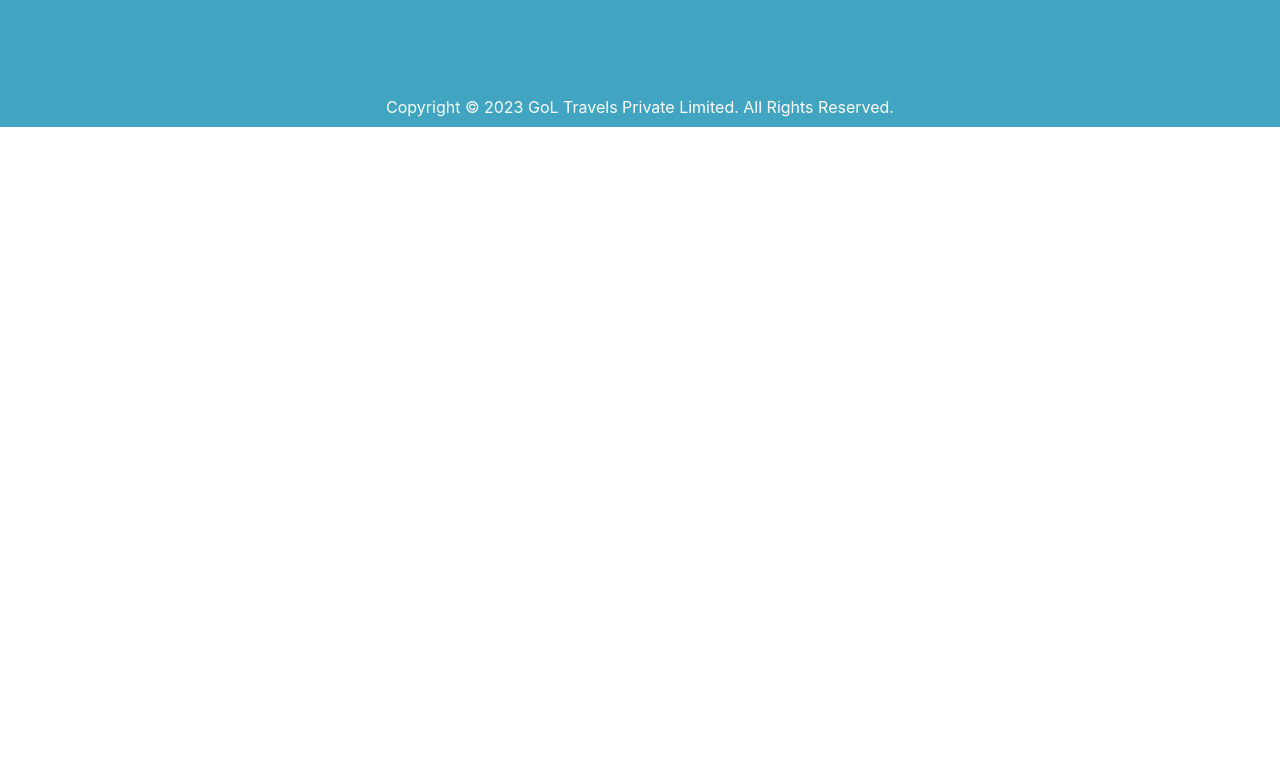
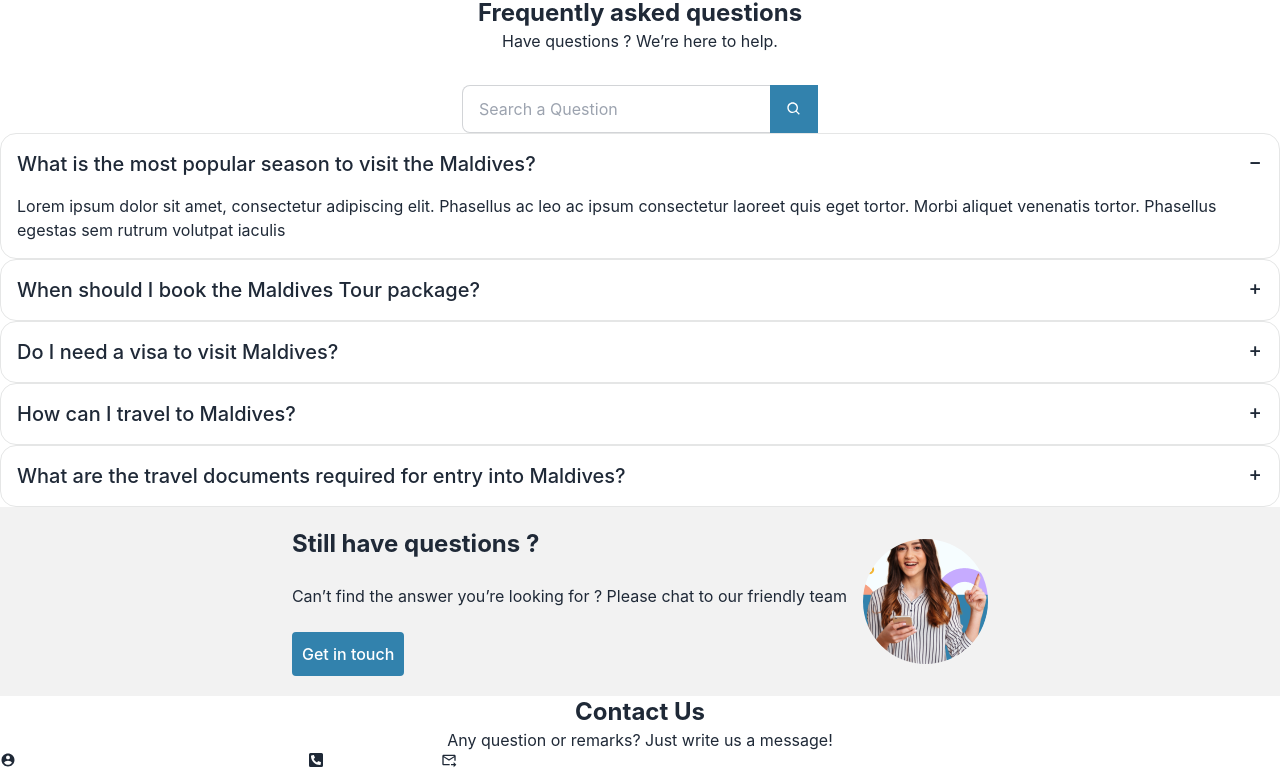
Before and after one commit to rhnchowdhury/Agumentik-Frontend-assignment, a React (Create React App) app: page /support in a window 1280 px wide. Shown: the part 513-1284 px from the top of the page. Before the commit the page ends 800 px from the top, so only its background shows below. Built offline with nearby package versions, Linux system fonts and the light colour scheme.

Commit message:
support part half added

```diff
--- a/src/Components/Pages/Supports/Support.js
+++ b/src/Components/Pages/Supports/Support.js
@@ -1,9 +1,84 @@
 import React from 'react';
+import img1 from '../../../assets/support.png';
+import img2 from '../../../assets/girl.png';
+import { BiSearch } from "react-icons/bi";
+import { IoMdContact } from "react-icons/io";
+import { FaPhoneSquareAlt } from "react-icons/fa";
+import { MdOutlineForwardToInbox } from "react-icons/md";
 
 const Support = () => {
     return (
         <div>
-            <img src="" alt="" />
+            <img src={img1} alt="" />
+            <div>
+                <h1 className='text-center text-2xl font-bold'>Frequently asked questions</h1>
+                <p className='text-center'>Have questions ? We’re here to help.</p>
+                <span className='card-actions justify-center mt-8'>
+                    <input type="text" placeholder="Search a Question" className="input input-bordered w-full max-w-xs" />
+                    <button className='p-4 text-white -ml-5' style={{ background: '#3282AD' }}><BiSearch></BiSearch> </button>
+                </span>
+                <div>
+                    <div tabIndex={0} className="collapse collapse-plus collapse-open border border-base-300 bg-base-100 rounded-box">
+                        <div className="collapse-title text-xl font-medium">
+                            What is the most popular season to visit the Maldives?
+                        </div>
+                        <div className="collapse-content">
+                            <p>Lorem ipsum dolor sit amet, consectetur adipiscing elit. Phasellus ac leo ac ipsum consectetur laoreet quis eget tortor. Morbi aliquet venenatis tortor. Phasellus egestas sem rutrum volutpat iaculis</p>
+                        </div>
+                    </div>
+                    <div tabIndex={0} className="collapse collapse-plus border border-base-300 bg-base-100 rounded-box">
+                        <div className="collapse-title text-xl font-medium">
+                            When should I book the Maldives Tour package?
+                        </div>
+                    </div>
+                    <div tabIndex={0} className="collapse collapse-plus border border-base-300 bg-base-100 rounded-box">
+                        <div className="collapse-title text-xl font-medium">
+                            Do I need a visa to visit Maldives?
+                        </div>
+                    </div>
+                    <div tabIndex={0} className="collapse collapse-plus border border-base-300 bg-base-100 rounded-box">
+                        <div className="collapse-title text-xl font-medium">
+                            How can I travel to Maldives?
+                        </div>
+                    </div>
+                    <div tabIndex={0} className="collapse collapse-plus border border-base-300 bg-base-100 rounded-box">
+                        <div className="collapse-title text-xl font-medium">
+                            What are the travel documents required for entry into Maldives?
+                        </div>
+                    </div>
+                </div>
+                <div>
+                    <div className="hero bg-base-200">
+                        <div className="hero-content flex-col lg:flex-row-reverse">
+                            <img src={img2} alt='' className="max-w-sm mask mask-circle" />
+                            <div>
+                                <h3 className="text-2xl font-bold">Still have questions ?</h3>
+                                <p className="py-6">Can’t find the answer you’re looking for ? Please chat to our friendly team</p>
+                                <button className="text-white p-2 font-medium rounded" style={{ border: '2px solid #3282AD', background: '#3282AD' }}>Get in touch</button>
+                            </div>
+                        </div>
+                    </div>
+                </div>
+                <div>
+                    <h1 className='text-center text-2xl font-bold'>Contact Us</h1>
+                    <p className='text-center'>Any question or remarks? Just write us a message!</p>
+                    <div className='flex'>
+                        <div>
+                            <IoMdContact></IoMdContact>
+                            <p>1901 Thornridge Cir. Shiloh
+                                Hawaii 81063</p>
+                        </div>
+                        <div>
+                            <FaPhoneSquareAlt></FaPhoneSquareAlt>
+                            <p>+91-4555545454</p>
+                        </div>
+                        <div>
+                            <MdOutlineForwardToInbox></MdOutlineForwardToInbox>
+                            <p>tim.jennings@example.com</p>
+                        </div>
+                    </div>
+                </div>
+            </div>
         </div>
     );
 };
```
Also changed, not shown: src/assets/girl.png (added).
